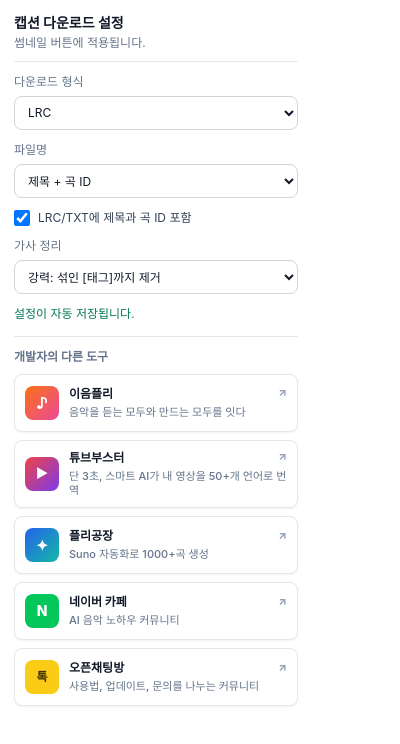
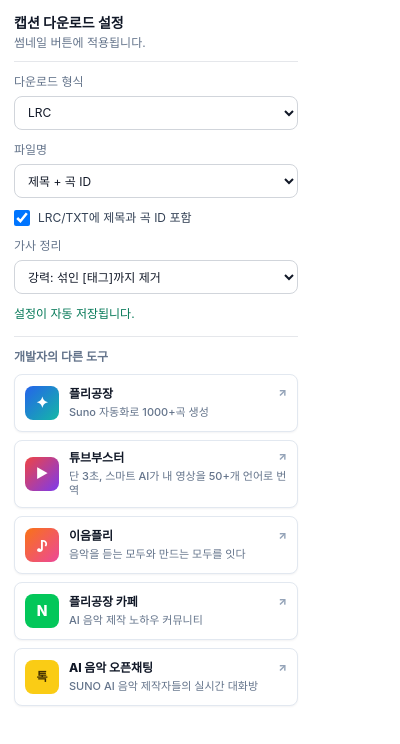
Before and after one commit to Johau91/suno-caption-studio, a browser extension: page popup.html in a window 400 px wide. Drawn offline with Linux system fonts and the light colour scheme.

Commit message:
Update community link labels

```diff
--- a/popup.html
+++ b/popup.html
@@ -50,11 +50,11 @@
       <section class="other-tools" aria-label="개발자의 다른 도구">
         <span>개발자의 다른 도구</span>
         <div class="tool-links">
-          <button type="button" data-url="https://ieumpli.com/">
-            <span class="tool-icon tool-icon-ieumpli" aria-hidden="true">♪</span>
+          <button type="button" data-url="https://playlistforge.com/">
+            <span class="tool-icon tool-icon-forge" aria-hidden="true">✦</span>
             <span class="tool-copy">
-              <strong>이음플리 <span aria-hidden="true">↗</span></strong>
-              <span>음악을 듣는 모두와 만드는 모두를 잇다</span>
+              <strong>플리공장 <span aria-hidden="true">↗</span></strong>
+              <span>Suno 자동화로 1000+곡 생성</span>
             </span>
           </button>
           <button type="button" data-url="https://tubeboost.kr/">
@@ -64,25 +64,25 @@
               <span>단 3초, 스마트 AI가 내 영상을 50+개 언어로 번역</span>
             </span>
           </button>
-          <button type="button" data-url="https://playlistforge.com/">
-            <span class="tool-icon tool-icon-forge" aria-hidden="true">✦</span>
+          <button type="button" data-url="https://ieumpli.com/">
+            <span class="tool-icon tool-icon-ieumpli" aria-hidden="true">♪</span>
             <span class="tool-copy">
-              <strong>플리공장 <span aria-hidden="true">↗</span></strong>
-              <span>Suno 자동화로 1000+곡 생성</span>
+              <strong>이음플리 <span aria-hidden="true">↗</span></strong>
+              <span>음악을 듣는 모두와 만드는 모두를 잇다</span>
             </span>
           </button>
           <button type="button" data-url="https://cafe.naver.com/playlistforge">
             <span class="tool-icon tool-icon-cafe" aria-hidden="true">N</span>
             <span class="tool-copy">
-              <strong>네이버 카페 <span aria-hidden="true">↗</span></strong>
-              <span>AI 음악 노하우 커뮤니티</span>
+              <strong>플리공장 카페 <span aria-hidden="true">↗</span></strong>
+              <span>AI 음악 제작 노하우 커뮤니티</span>
             </span>
           </button>
           <button type="button" data-url="https://open.kakao.com/o/gziXkYci">
             <span class="tool-icon tool-icon-chat" aria-hidden="true">톡</span>
             <span class="tool-copy">
-              <strong>오픈채팅방 <span aria-hidden="true">↗</span></strong>
-              <span>사용법, 업데이트, 문의를 나누는 커뮤니티</span>
+              <strong>AI 음악 오픈채팅 <span aria-hidden="true">↗</span></strong>
+              <span>SUNO AI 음악 제작자들의 실시간 대화방</span>
             </span>
           </button>
         </div>
```
